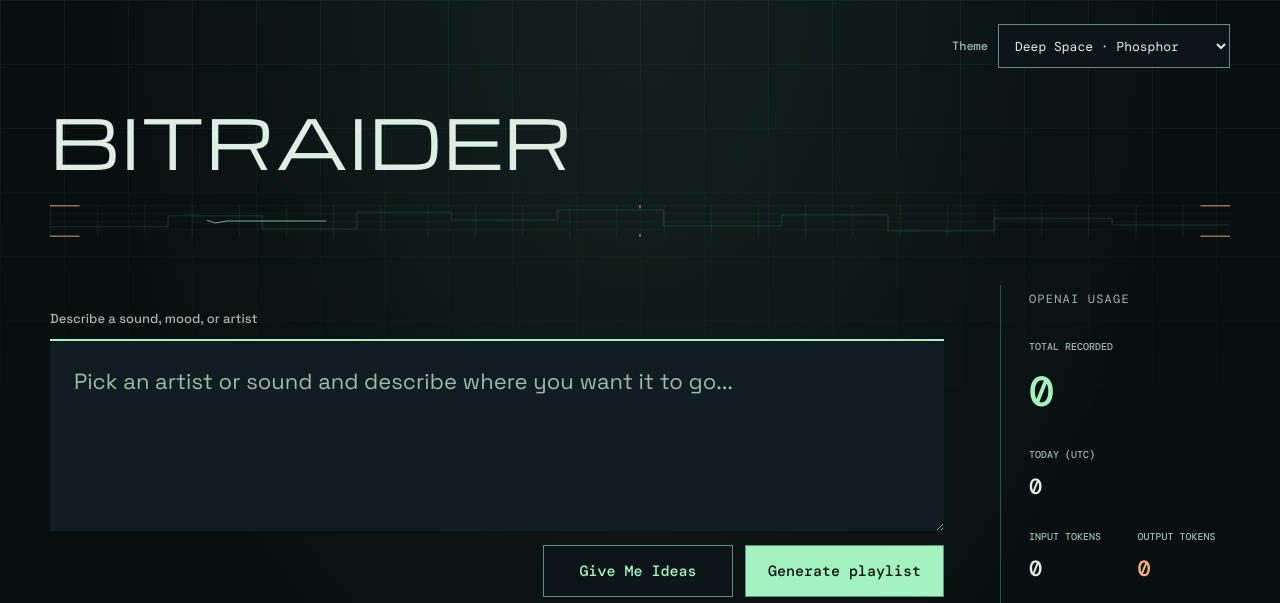
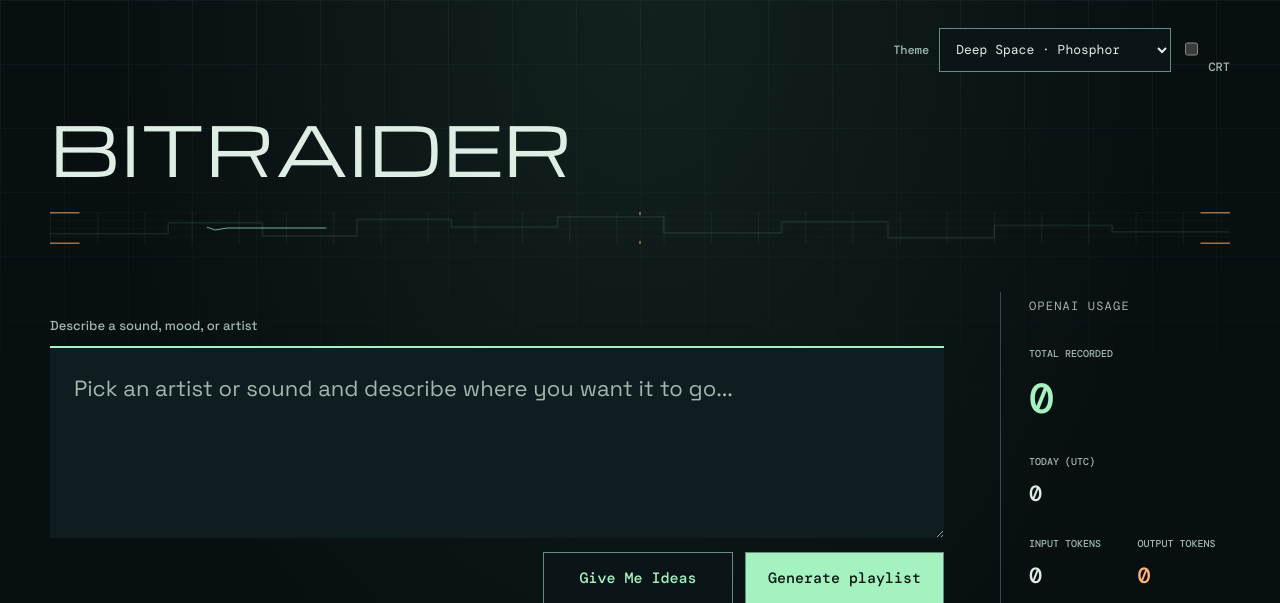
Before and after one commit to dmillion/spotify-gpt, a Flask app: page / in a window 1280 px wide. Shown: the top 603 px of the page. Run offline with Flask 3, Linux system fonts and the light colour scheme; data that the repository does not hold is empty.

Commit message:
Add CRT filter toggle

```diff
--- a/templates/_theme_picker.html
+++ b/templates/_theme_picker.html
@@ -5,6 +5,11 @@
       <option value="deep-space" selected>Deep Space · Phosphor</option>
       <option value="amber">Amber · Terminal</option>
     </select>
+    <label class="crt-control" for="crt-toggle">
+      <input id="crt-toggle" type="checkbox" aria-describedby="theme-feedback">
+      <span class="crt-switch" aria-hidden="true"></span>
+      <span>CRT</span>
+    </label>
     <span id="theme-feedback" class="sr-only" role="status"></span>
   </div>
 </div>
```
